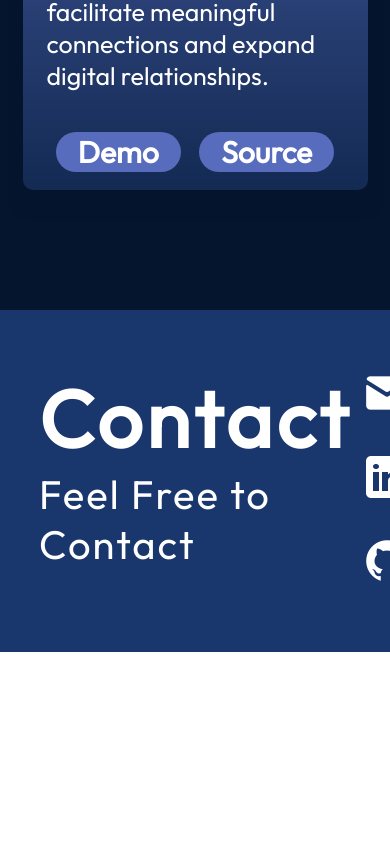
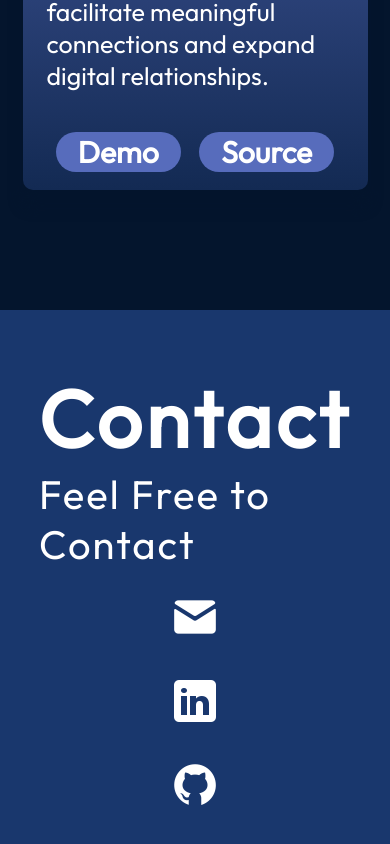
Before and after one commit to HuzaifaIlyas02/Portfolio, a React (Vite) app in the folder react-portfolio/: page / in a window 390 px wide. Shown: the part 6287-7131 px from the top of the page. Before the commit the page ends 6939 px from the top, so only its background shows below. Built offline with nearby package versions, Linux system fonts and the light colour scheme.

Commit message:
Completed Contact Section

```diff
--- a/react-portfolio/src/components/Contact/Contact.jsx
+++ b/react-portfolio/src/components/Contact/Contact.jsx
@@ -11,18 +11,21 @@ const Contact = () => {
     </div>
     <ul className={styles.links}>
         <li className={styles.link}>
-        <img src={getImageUrl("contact/emailIcon.png")} alt='Email Icon'/>
-        <a href='mailto:huzaifailyas02@outlook.com'></a>
+            <a href='mailto:huzaifailyas02@outlook.com'>
+                <img src={getImageUrl("contact/emailIcon.png")} alt='Email Icon'/>
+            </a>
         </li>
 
         <li className={styles.link}>
-        <img src={getImageUrl("contact/linkedinIcon.png")} alt='LinkedIn Icon'/>
-        <a href='https://www.linkedin.com/in/huzaifa-ilyas/'></a>
+            <a href='https://www.linkedin.com/in/huzaifa-ilyas/'>
+                <img src={getImageUrl("contact/linkedinIcon.png")} alt='LinkedIn Icon'/>
+            </a>
         </li>
 
         <li className={styles.link}>
-        <img src={getImageUrl("contact/githubIcon.png")} alt='Email Icon'/>
-        <a href='https://github.com/huzaifailyas02'></a>
+            <a href='https://github.com/huzaifailyas02'>
+                <img src={getImageUrl("contact/githubIcon.png")} alt='Email Icon'/>
+            </a>
         </li>
     </ul>
     </footer>
--- a/react-portfolio/src/components/Contact/Contact.module.css
+++ b/react-portfolio/src/components/Contact/Contact.module.css
@@ -39,3 +39,21 @@
     font-weight: 400;
     letter-spacing: 1.5px;
 }
+
+@media screen and (max-width: 830px) {
+    .container {
+        flex-direction: column;
+        gap: 23px;
+    }
+
+    .text {
+        display: flex;
+        flex-direction: column;
+        align-items: center;
+    }
+
+    .links {
+        align-items: center;
+    }
+
+}
```
